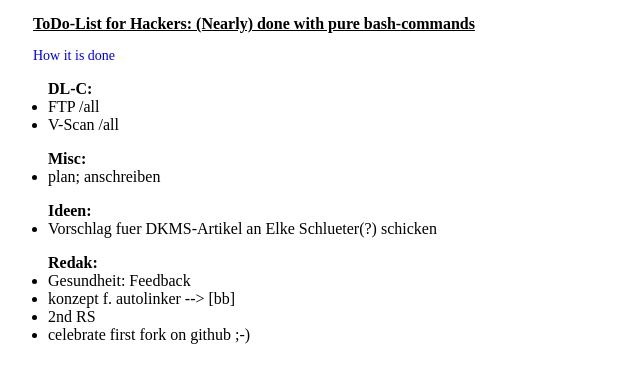
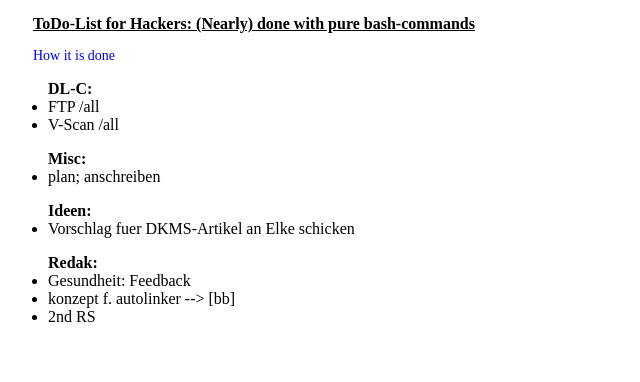
Before and after one commit to sdoering/Hackers-ToDo-List, a plain HTML site: page index.html in a window 1280 px wide. Shown: the whole page, without its empty margins (0-640 px from the left). Drawn offline with Linux system fonts and the light colour scheme.

Commit message:
changed name to keep privacy intact

```diff
--- a/index.html
+++ b/index.html
@@ -19,7 +19,7 @@
 
  <ul class="3">
   <li style="list-style-type:none; font-weight:bold;">Ideen:</li>
-  <li id=DKMS>Vorschlag fuer DKMS-Artikel an Elke Schlueter(?) schicken</li>
+  <li id=DKMS>Vorschlag fuer DKMS-Artikel an Elke schicken</li>
  </ul>
 
  <ul class="4">
@@ -27,4 +27,3 @@
   <li id="Gesundheit">Gesundheit: Feedback</li>
   <li id=autolinker>konzept f. autolinker --> [bb]</li>
   <li id=2nd RS>2nd RS</li>
-  <li id=firstfork>celebrate first fork on github ;-)</li>
```
